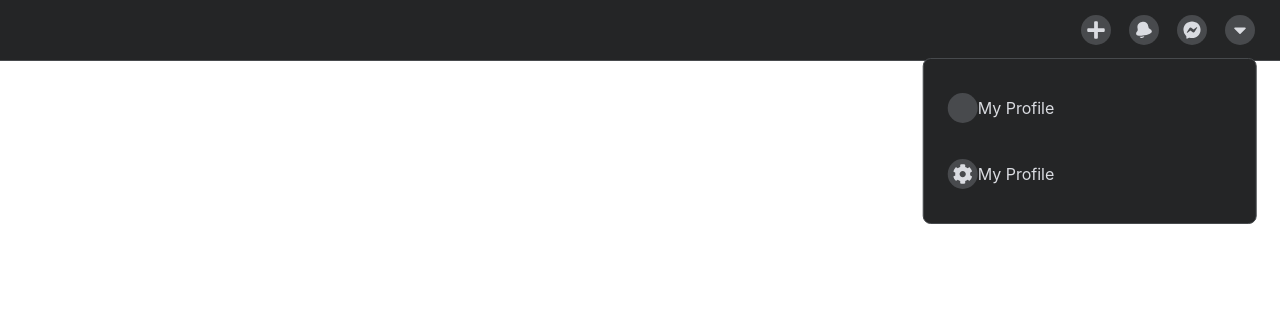
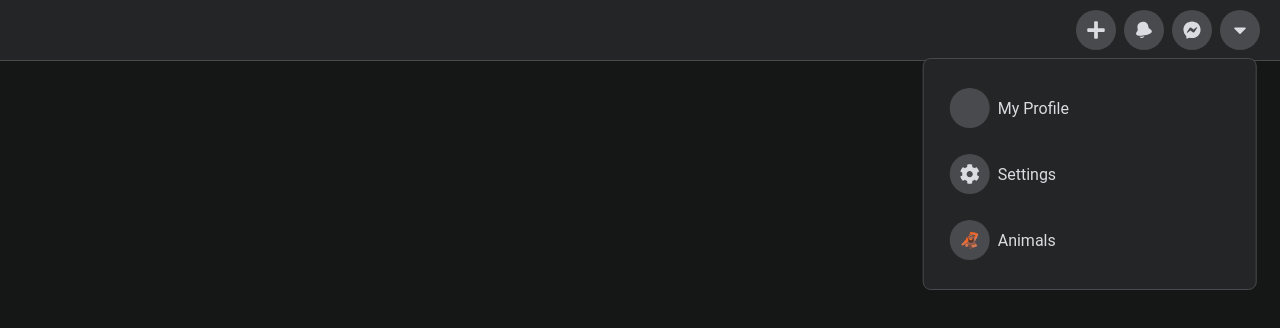
Before and after one commit to joezucco/fb-nav, a React (Create React App) app: page / in a window 1280 px wide. Both pictures are taken after a click on the link 1240 px from the left and 30 px from the top of the page. Shown: the top 328 px of the page. Built offline with nearby package versions, Linux system fonts and the light colour scheme.

Commit message:
finish build

```diff
--- a/src/App.js
+++ b/src/App.js
@@ -8,7 +8,7 @@
 import { ReactComponent as ArrowIcon } from "./icons/arrow.svg";
 import { ReactComponent as BoltIcon } from "./icons/bolt.svg";
 
-import React, { useState } from "react";
+import React, { useState, useEffect, useRef } from "react";
 import { CSSTransition } from "react-transition-group";
 
 function App() {
@@ -19,7 +19,7 @@
       <NavItem icon={<MessengerIcon />} />
 
       <NavItem icon={<CaretIcon />}>
-        <DropdownMenu />
+        <DropdownMenu></DropdownMenu>
       </NavItem>
     </Navbar>
   );
@@ -49,32 +49,93 @@
 
 function DropdownMenu() {
   const [activeMenu, setActiveMenu] = useState("main");
+  const [menuHeight, setMenuHeight] = useState(null);
+  const dropdownRef = useRef(null);
+
+  useEffect(() => {
+    setMenuHeight(dropdownRef.current?.firstChild.offsetHeight);
+  }, []);
+
+  function calcHeight(el) {
+    const height = el.offsetHeight;
+    setMenuHeight(height);
+  }
 
   function DropdownItem(props) {
     return (
-      <a href='#' className='menu-item'>
+      <a
+        href='#'
+        className='menu-item'
+        onClick={() => props.goToMenu && setActiveMenu(props.goToMenu)}
+      >
         <span className='icon-button'>{props.leftIcon}</span>
-
         {props.children}
-
         <span className='icon-right'>{props.rightIcon}</span>
       </a>
     );
   }
 
   return (
-    <div className='dropdown'>
+    <div className='dropdown' style={{ height: menuHeight }} ref={dropdownRef}>
       <CSSTransition
         in={activeMenu === "main"}
-        unmountOnExit
         timeout={500}
         classNames='menu-primary'
+        unmountOnExit
+        onEnter={calcHeight}
       >
         <div className='menu'>
           <DropdownItem>My Profile</DropdownItem>
-          <DropdownItem leftIcon={<CogIcon />} rightIcon={<ChevronIcon />}>
-            My Profile
+          <DropdownItem
+            leftIcon={<CogIcon />}
+            rightIcon={<ChevronIcon />}
+            goToMenu='settings'
+          >
+            Settings
           </DropdownItem>
+          <DropdownItem
+            leftIcon='🦧'
+            rightIcon={<ChevronIcon />}
+            goToMenu='animals'
+          >
+            Animals
+          </DropdownItem>
+        </div>
+      </CSSTransition>
+
+      <CSSTransition
+        in={activeMenu === "settings"}
+        timeout={500}
+        classNames='menu-secondary'
+        unmountOnExit
+        onEnter={calcHeight}
+      >
+        <div className='menu'>
+          <DropdownItem goToMenu='main' leftIcon={<ArrowIcon />}>
+            <h2>My Tutorial</h2>
+          </DropdownItem>
+          <DropdownItem leftIcon={<BoltIcon />}>HTML</DropdownItem>
+          <DropdownItem leftIcon={<BoltIcon />}>CSS</DropdownItem>
+          <DropdownItem leftIcon={<BoltIcon />}>JavaScript</DropdownItem>
+          <DropdownItem leftIcon={<BoltIcon />}>Awesome!</DropdownItem>
+        </div>
+      </CSSTransition>
+
+      <CSSTransition
+        in={activeMenu === "animals"}
+        timeout={500}
+        classNames='menu-secondary'
+        unmountOnExit
+        onEnter={calcHeight}
+      >
+        <div className='menu'>
+          <DropdownItem goToMenu='main' leftIcon={<ArrowIcon />}>
+            <h2>Animals</h2>
+          </DropdownItem>
+          <DropdownItem leftIcon='🦘'>Kangaroo</DropdownItem>
+          <DropdownItem leftIcon='🐸'>Frog</DropdownItem>
+          <DropdownItem leftIcon='🦋'>Horse?</DropdownItem>
+          <DropdownItem leftIcon='🦔'>Hedgehog</DropdownItem>
         </div>
       </CSSTransition>
     </div>
--- a/src/index.css
+++ b/src/index.css
@@ -1,19 +1,19 @@
 body {
   margin: 0;
-  font-family: -apple-system, BlinkMacSystemFont, "Segoe UI", "Roboto", "Oxygen",
-    "Ubuntu", "Cantarell", "Fira Sans", "Droid Sans", "Helvetica Neue",
-    sans-serif;
+  background: #151616;
+  font-family: roboto;
   -webkit-font-smoothing: antialiased;
   -moz-osx-font-smoothing: grayscale;
 }
 
 code {
-  font-family: source-code-pro, Menlo, Monaco, Consolas, "Courier New",
+  font-family: source-code-pro, Menlo, Monaco, Consolas, 'Courier New',
     monospace;
 }
 
+
 :root {
-  --bg: #242526;
+  --bg:  #242526;
   --bg-accent: #484a4d;
   --text-color: #dadce1;
   --nav-size: 60px;
@@ -30,9 +30,12 @@
 
 a {
   color: var(--text-color);
-  text-decoration: none;
+  text-decoration: none;;
 }
 
+/* Top Navigation Bar */
+
+/* <nav> */
 .navbar {
   height: var(--nav-size);
   background-color: var(--bg);
@@ -40,6 +43,7 @@
   border-bottom: var(--border);
 }
 
+/* <ul> */
 .navbar-nav {
   max-width: 100%;
   height: 100%;
@@ -47,6 +51,7 @@
   justify-content: flex-end;
 }
 
+/* <li> */
 .nav-item {
   width: calc(var(--nav-size) * 0.8);
   display: flex;
@@ -54,12 +59,15 @@
   justify-content: center;
 }
 
+/* Icon Button */
 .icon-button {
   --button-size: calc(var(--nav-size) * 0.5);
   width: var(--button-size);
   height: var(--button-size);
   background-color: #484a4d;
   border-radius: 50%;
+  padding: 5px;
+  margin: 2px;
   display: flex;
   align-items: center;
   justify-content: center;
@@ -76,6 +84,9 @@
   height: 20px;
 }
 
+
+/* Dropdown Menu */
+
 .dropdown {
   position: absolute;
   top: 58px;
@@ -86,15 +97,29 @@
   border-radius: var(--border-radius);
   padding: 1rem;
   overflow: hidden;
+  transition: height var(--speed) ease;
+}
+
+.menu {
+  width: 100%;
 }
 
 .menu-item {
   height: 50px;
   display: flex;
   align-items: center;
-  border: var(--border-radius);
+  border-radius: var(--border-radius);
   transition: background var(--speed);
   padding: 0.5rem;
+}
+
+.menu-item .icon-button {
+  margin-right: 0.5rem;
+}
+
+
+.menu-item .icon-button:hover {
+  filter: none;
 }
 
 .menu-item:hover {
@@ -105,21 +130,35 @@
   margin-left: auto;
 }
 
+/* CSSTransition classes  */
 .menu-primary-enter {
   position: absolute;
   transform: translateX(-110%);
 }
-
 .menu-primary-enter-active {
   transform: translateX(0%);
   transition: all var(--speed) ease;
 }
-
 .menu-primary-exit {
   position: absolute;
 }
-
 .menu-primary-exit-active {
   transform: translateX(-110%);
   transition: all var(--speed) ease;
 }
+
+
+.menu-secondary-enter {
+  transform: translateX(110%);
+}
+.menu-secondary-enter-active {
+  transform: translateX(0%);
+  transition: all var(--speed) ease;
+}
+.menu-secondary-exit {
+
+}
+.menu-secondary-exit-active {
+  transform: translateX(110%);
+  transition: all var(--speed) ease;
+}
```
